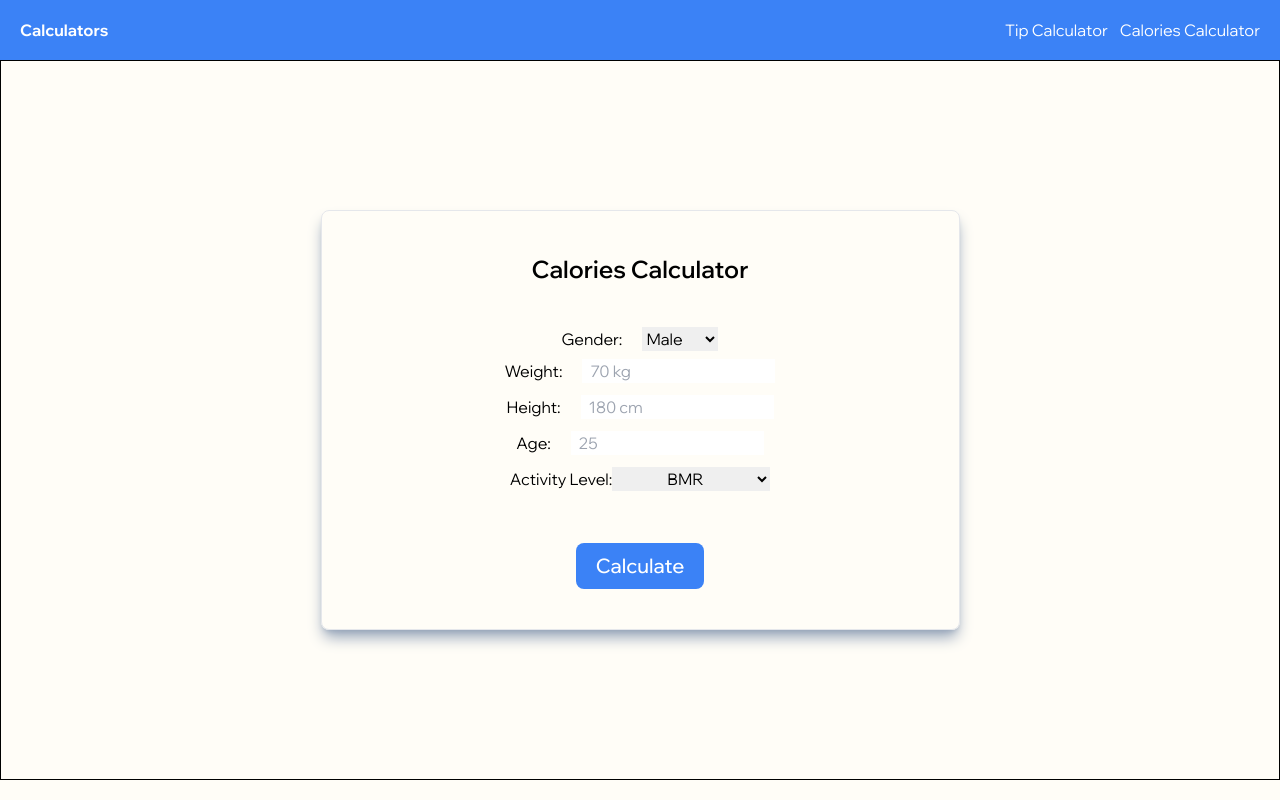
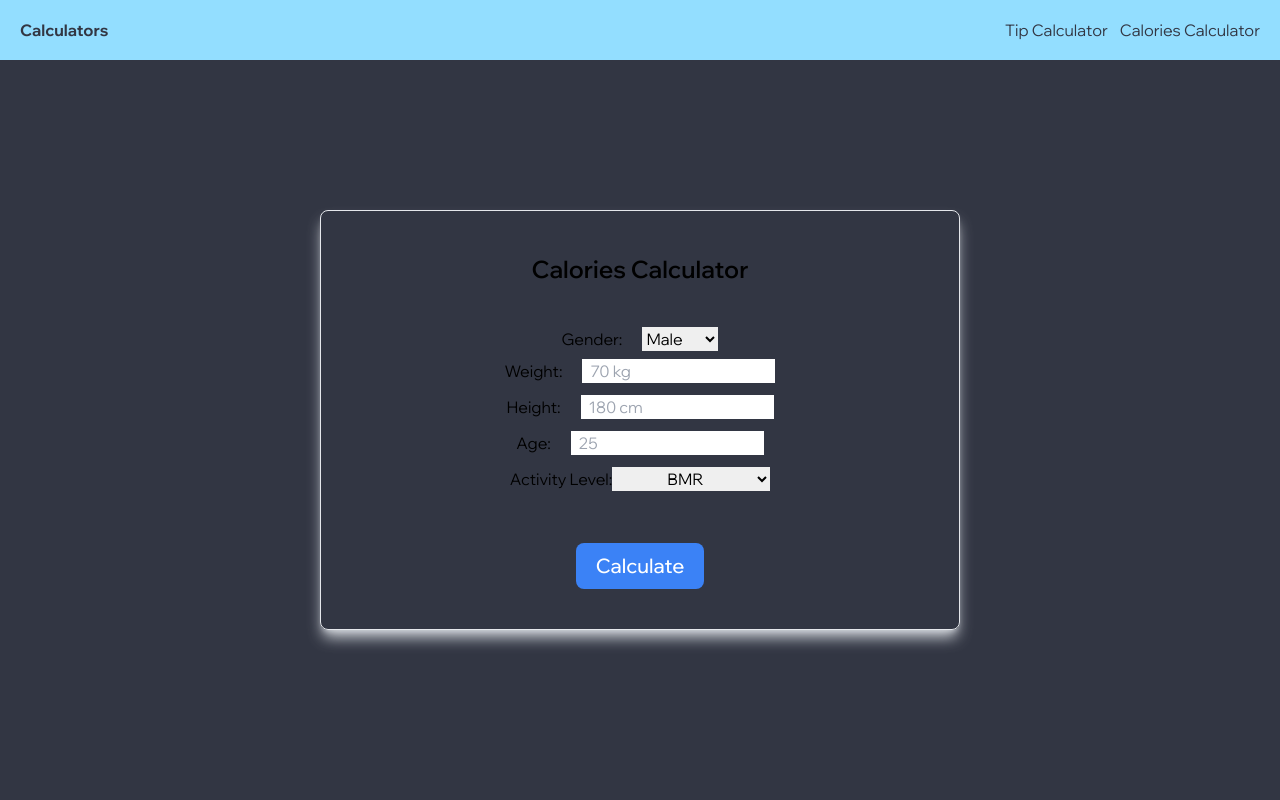
Before and after one commit to plode-v/calculators, a React (Vite) app in the folder client/: page /calories-calculator in a window 1280 px wide. Built offline with nearby package versions, Linux system fonts and the light colour scheme.

Commit message:
Update colors

```diff
--- a/client/src/App.tsx
+++ b/client/src/App.tsx
@@ -5,7 +5,7 @@ import { Navbar } from "./components"
 
 const App = () => {
     return (
-        <div className="font-wix bg-[#fffdf7] h-screen">
+        <div className="font-wix bg-[#323643] h-screen">
             <Router>
                 <Navbar />
                 <Routes>
--- a/client/src/components/Navbar.tsx
+++ b/client/src/components/Navbar.tsx
@@ -2,7 +2,7 @@ import { Link } from "react-router-dom";
 
 const Navbar = () => {
     return (
-        <nav className="bg-blue-500 w-full flex h-[60px] text-white items-center px-5 justify-between">
+        <nav className="bg-[#93DEFF] w-full flex h-[60px] text-[#323643] items-center px-5 justify-between">
             <Link to="/" >
                 <h1 className="font-[700]">Calculators</h1>
             </Link>
--- a/client/src/pages/CaloriesCalculator.tsx
+++ b/client/src/pages/CaloriesCalculator.tsx
@@ -50,8 +50,8 @@ const CaloriesCalculator = () => {
     }
 
     return (
-        <div className="border border-black h-[90vh] flex items-center justify-center">
-            <div className="w-1/2 h-max border rounded-lg shadow-lg shadow-slate-400">
+        <div className="h-[90%] flex items-center justify-center">
+            <div className="w-1/2 h-max border rounded-lg shadow-lg shadow-gray-300">
                 <h1 className="flex justify-center py-10 text-[24px] font-[600]">Calories Calculator</h1>
 
                 {calculate && (
```
